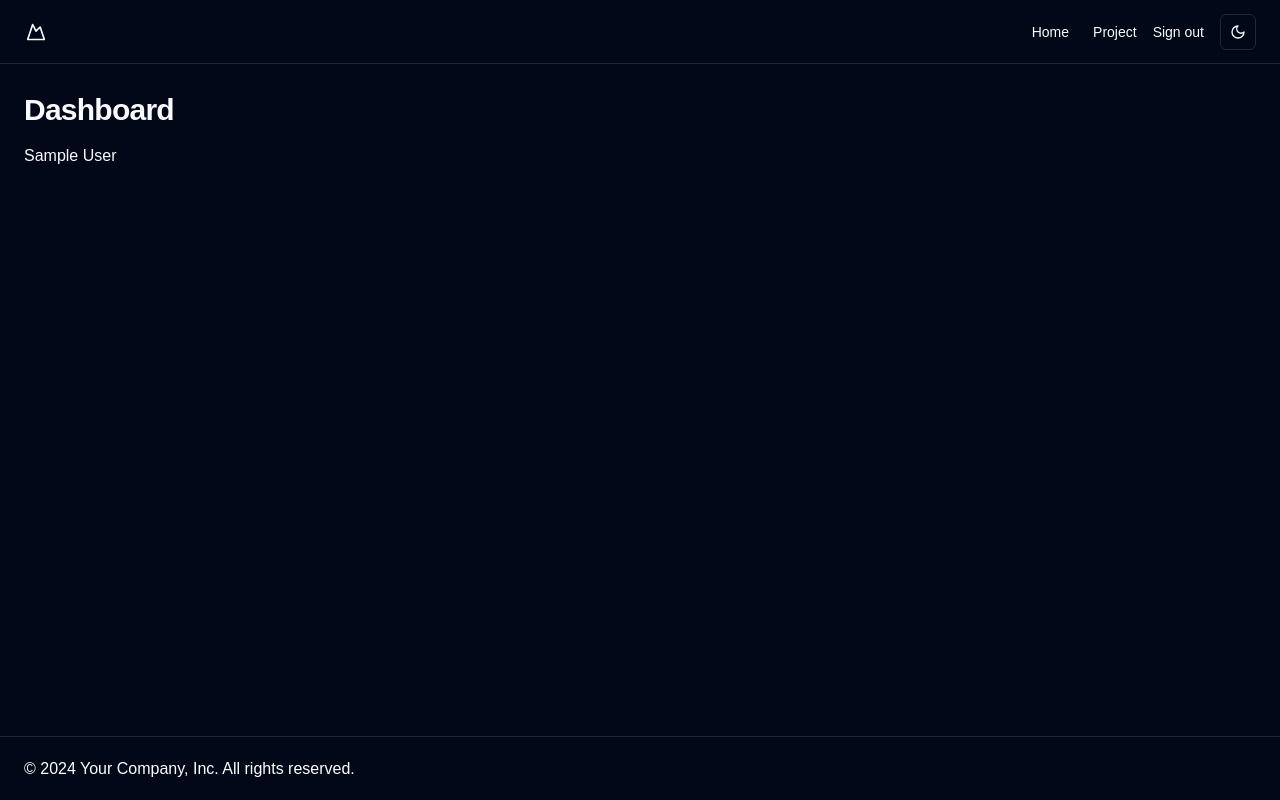
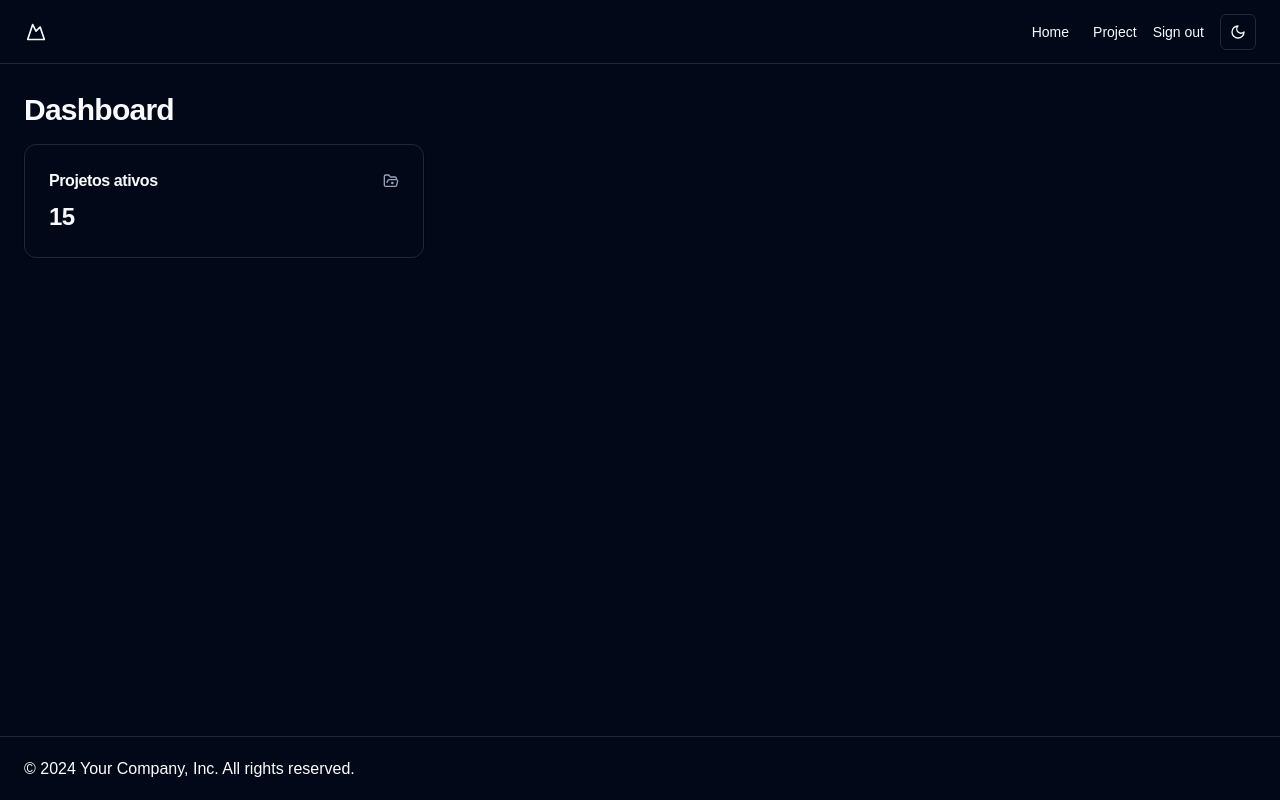
Before and after one commit to AlanOlimpio/next-tailwind-css, a Next.js app: page /home in a window 1280 px wide. Built offline with nearby package versions, Linux system fonts and the light colour scheme; no server answers; sample sign-in values are in the browser's storage.

Commit message:
feat: cria componente ActiveProjectsCard

```diff
--- a/src/app/home/page.tsx
+++ b/src/app/home/page.tsx
@@ -2,6 +2,7 @@ import { getServerSession } from "next-auth";
 import { redirect } from "next/navigation";
 
 import { Metadata } from "next";
+import { ActiveProjectsCard } from "@/components/active-projects-card";
 
 export const metadata: Metadata = {
   title: "Home | Tailwind CSS",
@@ -18,7 +19,7 @@ export default async function Home() {
     <main className="flex flex-col gap-4">
       <h1 className="text-3xl font-bold tracking-tight pt-7">Dashboard</h1>
       <div className="grid grid-cols-3 gap-4 max-md:grid-cols-2 max-sm:grid-cols-1">
-        {session?.user?.name}
+        <ActiveProjectsCard />
       </div>
     </main>
   );
--- /dev/null
+++ b/src/components/active-projects-card.tsx
@@ -0,0 +1,18 @@
+import { FolderOpenDot } from "lucide-react";
+
+import { Card, CardContent, CardHeader, CardTitle } from "@/components/ui/card";
+export function ActiveProjectsCard() {
+  return (
+    <Card>
+      <CardHeader className="flex-row items-center justify-between space-y-0 pb-2">
+        <CardTitle className="text-base font-semibold">
+          Projetos ativos
+        </CardTitle>
+        <FolderOpenDot className="h-4 w-4 text-muted-foreground" />
+      </CardHeader>
+      <CardContent className="space-y-1">
+        <span className="text-2xl font-bold tracking-tight">15</span>
+      </CardContent>
+    </Card>
+  );
+}
--- /dev/null
+++ b/src/components/ui/card.tsx
@@ -0,0 +1,76 @@
+import * as React from "react"
+
+import { cn } from "@/lib/utils"
+
+const Card = React.forwardRef<
+  HTMLDivElement,
+  React.HTMLAttributes<HTMLDivElement>
+>(({ className, ...props }, ref) => (
+  <div
+    ref={ref}
+    className={cn(
+      "rounded-xl border bg-card text-card-foreground shadow",
+      className
+    )}
+    {...props}
+  />
+))
+Card.displayName = "Card"
+
+const CardHeader = React.forwardRef<
+  HTMLDivElement,
+  React.HTMLAttributes<HTMLDivElement>
+>(({ className, ...props }, ref) => (
+  <div
+    ref={ref}
+    className={cn("flex flex-col space-y-1.5 p-6", className)}
+    {...props}
+  />
+))
+CardHeader.displayName = "CardHeader"
+
+const CardTitle = React.forwardRef<
+  HTMLDivElement,
+  React.HTMLAttributes<HTMLDivElement>
+>(({ className, ...props }, ref) => (
+  <div
+    ref={ref}
+    className={cn("font-semibold leading-none tracking-tight", className)}
+    {...props}
+  />
+))
+CardTitle.displayName = "CardTitle"
+
+const CardDescription = React.forwardRef<
+  HTMLDivElement,
+  React.HTMLAttributes<HTMLDivElement>
+>(({ className, ...props }, ref) => (
+  <div
+    ref={ref}
+    className={cn("text-sm text-muted-foreground", className)}
+    {...props}
+  />
+))
+CardDescription.displayName = "CardDescription"
+
+const CardContent = React.forwardRef<
+  HTMLDivElement,
+  React.HTMLAttributes<HTMLDivElement>
+>(({ className, ...props }, ref) => (
+  <div ref={ref} className={cn("p-6 pt-0", className)} {...props} />
+))
+CardContent.displayName = "CardContent"
+
+const CardFooter = React.forwardRef<
+  HTMLDivElement,
+  React.HTMLAttributes<HTMLDivElement>
+>(({ className, ...props }, ref) => (
+  <div
+    ref={ref}
+    className={cn("flex items-center p-6 pt-0", className)}
+    {...props}
+  />
+))
+CardFooter.displayName = "CardFooter"
+
+export { Card, CardHeader, CardFooter, CardTitle, CardDescription, CardContent }
```
